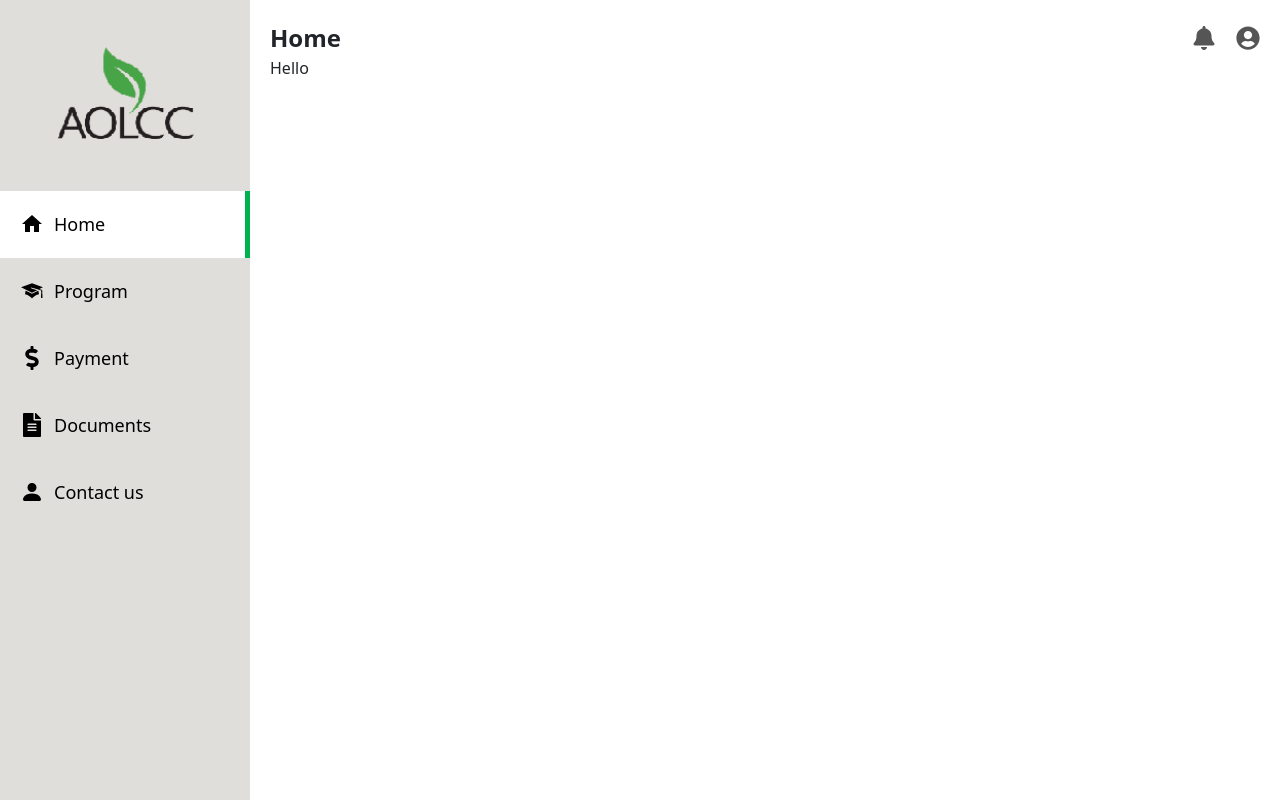
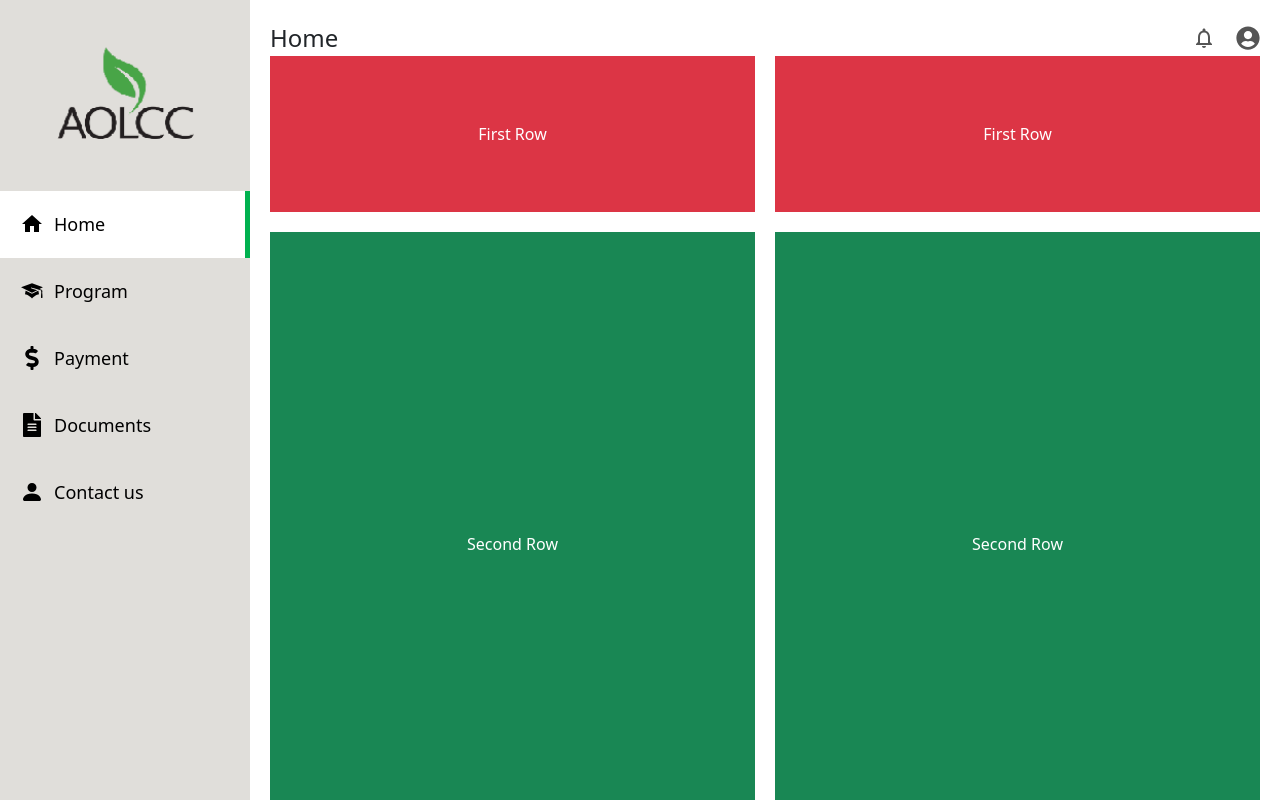
Before and after one commit to luizlacerdam/AOLCC, a React (Vite) app: page / in a window 1280 px wide. Built offline with nearby package versions, Linux system fonts and the light colour scheme.

Commit message:
:sparkles: feat: Header-uses-location+Home-grid-and-css

```diff
--- a/src/Components/Header.tsx
+++ b/src/Components/Header.tsx
@@ -1,12 +1,22 @@
 import React from 'react';
-import { FaBell, FaUserCircle } from 'react-icons/fa';
+import { FaUserCircle } from 'react-icons/fa';
+import { MdNotificationsNone } from 'react-icons/md';
+import { useLocation } from 'react-router-dom';
 import '../assets/styles/Header.css';
+
+const capitalize = (str: string) => {
+    return str.charAt(1).toUpperCase() + str.slice(2);
+};
+
 const Header: React.FC = () => {
+    const location = useLocation();
+    const currentRouteName = location.pathname === '/' ? 'Home' : capitalize(location.pathname);
+
     return (
         <header className="header">
-            <div className="header-title">Home</div>
+            {currentRouteName}
             <div className="header-icons">
-                <FaBell className="icon" />
+                <MdNotificationsNone className="icon" />
                 <FaUserCircle className="icon" />
             </div>
         </header>
--- a/src/Pages/Home.tsx
+++ b/src/Pages/Home.tsx
@@ -4,7 +4,23 @@ import '../assets/styles/Home.css';
 const Home: React.FC = () => {
     return (
         <div className="home-container">
-            Hello
+            <div className="column">
+                <div className="row-content bg-danger d-flex align-items-center justify-content-center">
+                    First Row
+                </div>
+                <div className="row-content bg-success d-flex align-items-center justify-content-center">
+                    Second Row
+                </div>
+            </div>
+
+            <div className="column">
+                <div className="row-content bg-danger d-flex align-items-center justify-content-center">
+                    First Row
+                </div>
+                <div className="row-content bg-success d-flex align-items-center justify-content-center">
+                    Second Row
+                </div>
+            </div>
         </div>
     );
 };
--- a/src/assets/styles/Header.css
+++ b/src/assets/styles/Header.css
@@ -3,16 +3,11 @@
     justify-content: space-between;
     align-items: center;
     background-color: white;
-}
-
-.header-title {
     font-size: 24px;
-    font-weight: bold;
 }
 
 .header-icons {
     display: flex;
-    align-items: center;
     gap: 20px;
 }
 
--- a/src/assets/styles/Home.css
+++ b/src/assets/styles/Home.css
@@ -0,0 +1,30 @@
+.home-container {
+    display: flex;
+    gap: 20px;
+    height: 100vh;
+}
+
+.column {
+    display: flex;
+    flex-direction: column;
+    gap: 20px;
+    flex: 1;
+}
+
+.row-content {
+    flex: 1;
+    padding: 10px;
+    color: white;
+    text-align: center;
+    display: flex;
+    align-items: center;
+    justify-content: center;
+}
+
+.column .row-content:first-child {
+    flex-basis: 20%;
+}
+
+.column .row-content:last-child {
+    flex-basis: 80%;
+}
```
